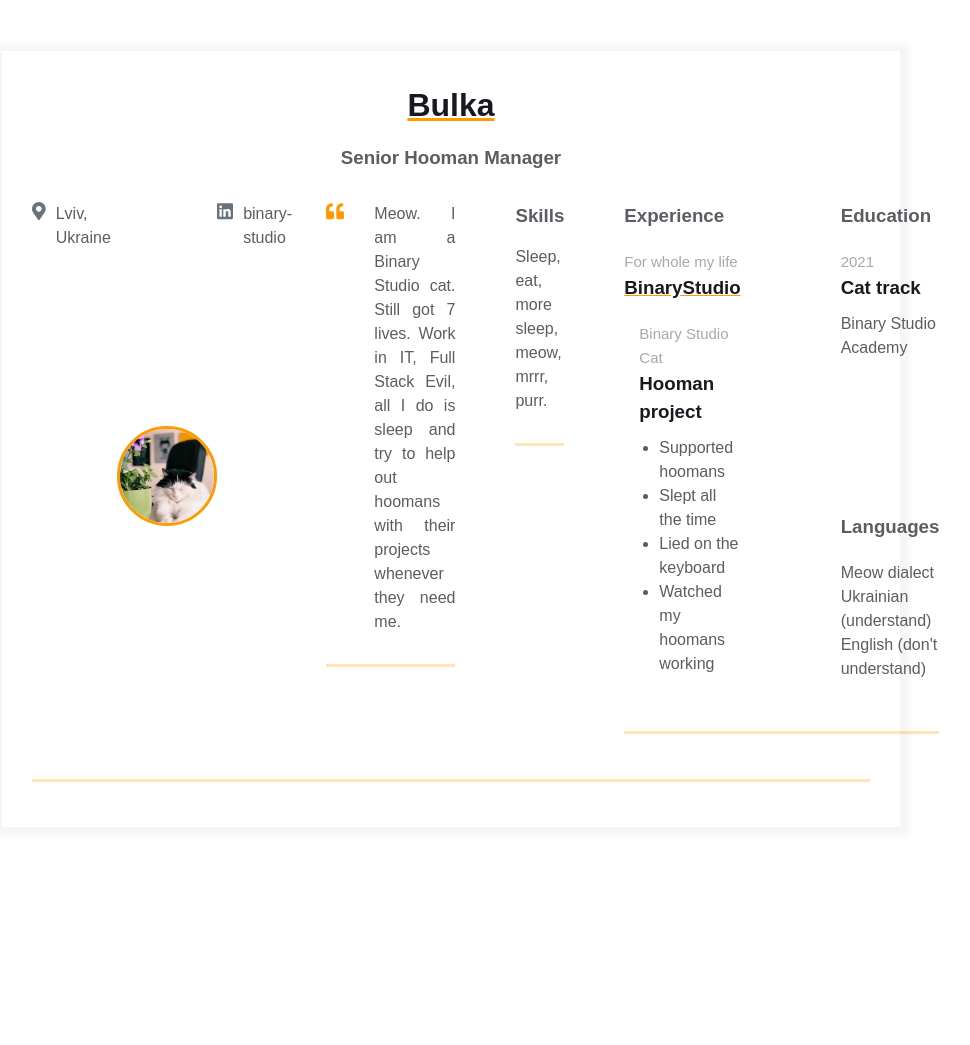
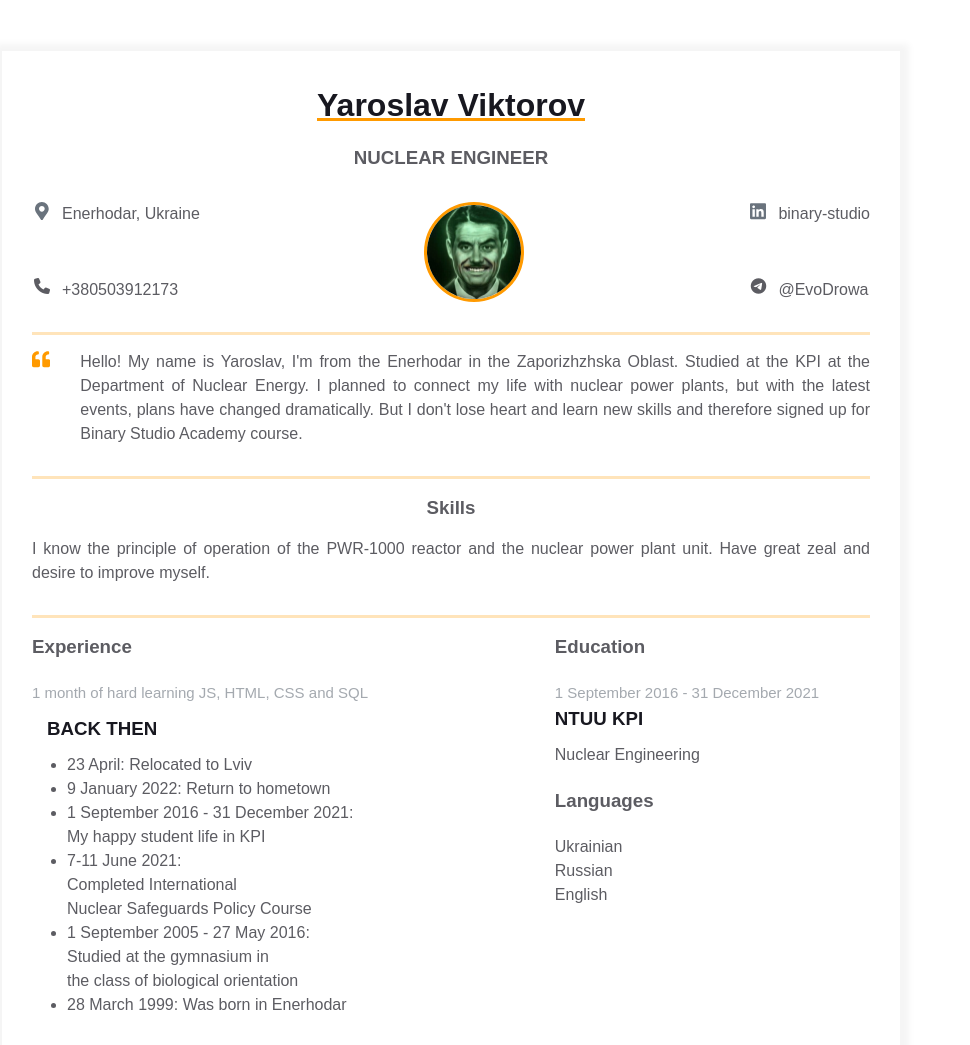
Before and after one commit to EvoDrowa/homepage2022, a plain HTML site: page index.html in a window 1280 px wide. Shown: the top 1045 px of the page, without its empty margins (189-1159 px from the left). Before the commit the page ends 878 px from the top, so only its background shows below. Drawn offline with Linux system fonts and the light colour scheme.

Commit message:
My resume

```diff
--- a/index.html
+++ b/index.html
@@ -1,18 +1,21 @@
 <!DOCTYPE html>
 <html>
+
 <head>
   <link rel="stylesheet" href="styles.css">
   <meta name="viewport" content="width=device-width, initial-scale=1" />
   <meta charset="UTF-8" />
   <title>Résumé</title>
+  <script src="https://kit.fontawesome.com/33f6d1a200.js" crossorigin="anonymous"></script>
 </head>
+
 <body>
   <main>
     <div class="resume">
       <div class="container">
         <div class="resume__block">
-              <h1 class="contact-info__header">Bulka</h1>
-              <h3 class="contact-info__sub-header">Senior Hooman Manager</h3>
+          <h1 class="contact-info__header">Yaroslav Viktorov</h1>
+          <h3 class="contact-info__sub-header">NUCLEAR ENGINEER</h3>
 
           <div class="contact_info_container fh">
             <div class="contact-info__block">
@@ -24,12 +27,18 @@
                     </path>
                   </svg>
                 </div>
-                    <span>Lviv, Ukraine</span>
+                <span>Enerhodar, Ukraine</span>
+              </a>
+              <a href="tel:+380503912173" rel="author" class="contact-info__item">
+                <div class="contact-info__item-icon-wrapper">
+                  <i class="contact-info__item-icon fa-solid fa-phone"></i>
+                </div>
+                <span>+380503912173</span>
               </a>
             </div>
 
             <div class="contact-info__block contact-info__block--center">
-                  <img class="contact-info__avatar" src="assets/bulka.jpg" alt="Avatar">
+              <img class="contact-info__avatar" src="assets/mr.house.png" alt="Avatar">
             </div>
 
             <div class="contact-info__block">
@@ -43,6 +52,15 @@
                 </div>
                 <span>binary-studio</span>
               </a>
+              <a href="" rel="author" class="contact-info__item">
+                <div class="contact-info__item-icon-wrapper">
+                  <i class="contact-info__item-icon fa-brands fa-telegram"></i>
+                </div>
+                <span>@EvoDrowa</span>
+              </a>
+            </div>
+          </div>
+        </div>
       </div>
 
       <div class="container">
@@ -55,10 +73,11 @@
                 </path>
               </svg>
             </div>
-                        <p class="intro_text">Meow.
-                          I am a Binary Studio cat. Still got 7 lives. Work in IT, Full Stack Evil,
-                          all I do is sleep and try to help out hoomans with their projects whenever
-                          they need me.
+            <p class="intro_text">
+              Hello! My name is Yaroslav, I'm from the Enerhodar in the Zaporizhzhska Oblast.
+              Studied at the KPI at the Department of Nuclear Energy.
+              I planned to connect my life with nuclear power plants, but with the latest events, plans have changed dramatically.
+              But I don't lose heart and learn new skills and therefore signed up for Binary Studio Academy course.
             </p>
           </div>
         </div>
@@ -68,7 +87,9 @@
         <div class="resume__block">
           <div class="skills">
             <h3 class="skills__header">Skills</h3>
-                        <p class="skills__text">Sleep, eat, more sleep, meow, mrrr, purr. </p>
+            <p class="skills__text">I know the principle of operation of the PWR-1000 reactor and the nuclear power plant unit.
+              Have great zeal and desire to improve myself.
+            </p>
           </div>
         </div>
       </div>
@@ -77,62 +98,60 @@
         <div class="resume__block">
           <div class="main-info fh">
 
-                        <div class="experiences"><div class="experiences">
+            <div class="experiences">
               <h3 class="experiences__header">Experience</h3>
               <div class="experiences__company">
                 <div class="experiences__company-header">
-                                <span class="experiences__company-header-durability">For whole my life</span>
-                                <h3 class="experiences__company-header-name">BinaryStudio</h3>
+                  <span class="experiences__company-header-durability">1 month of hard learning JS, HTML, CSS and SQL</span>
                 </div>
 
                 <div class="experiences__company-project">
-                                <span class="experiences__company-project-role">Binary Studio Cat</span>
-                                <h3 class="experiences__company-project-name">Hooman project</h3>
+                  <h3 class="experiences__company-project-name">BACK THEN</h3>
                   <ul class="experiences__company-project-responsibilities">
-                                  <li>Supported hoomans</li>
-                                  <li>Slept all the time</li>
-                                  <li>Lied on the keyboard</li>
-                                  <li>Watched my hoomans working</li>
+                    <li>23 April: Relocated to Lviv</li>
+                    <li>9 January 2022: Return to hometown</li>
+                    <li>1 September 2016 - 31 December 2021:
+                      <br> My happy student life in KPI</li>
+                    <li>7-11 June 2021:
+                      <br>Completed International <br>Nuclear Safeguards Policy Course
+                    </li>
+                    <li>1 September 2005 - 27 May 2016:
+                      <br>Studied at the gymnasium in <br>the class of biological orientation
+                    </li>
+                    <li>28 March 1999: Was born in Enerhodar</li>
                   </ul>
-                              </div>
                 </div>
               </div>
             </div>
 
             <div class="additional-info fv">
-                            <div class="additional-info fv">
               <div class="additional-info__education">
               <h3 class="additional-info__education-header">Education</h3>
               <div class="additional-info__education-university">
-                                <span class="additional-info__education-university-durability">2021</span>
-                                <h3 class="additional-info__education-university-speciality">Cat track</h3>
-                                <p class="additional-info__education-university-name">Binary Studio Academy</p>
+                <span class="additional-info__education-university-durability">1 September 2016 - 31 December 2021</span>
+                <h3 class="additional-info__education-university-speciality">NTUU KPI</h3>
+                <p class="additional-info__education-university-name">Nuclear Engineering</p>
               </div>
             </div>
 
             <div class="additional-info__languages">
               <h3 class="additional-info__languages-header">Languages</h3>
               <p class="additional-info__languages-item">
-                                Meow dialect
+                Ukrainian
               </p>
               <p class="additional-info__languages-item">
-                                Ukrainian (understand)
+                Russian
               </p>
               <p class="additional-info__languages-item">
-                                English (don't understand)
+                English
               </p>
+            </div>
+          </div>
           </div>
         </div>
       </div>
 
     </div>
-                    </div>
-                  </div>
-
-              </div>
-            </div>
-          </div>
-        </div>
   </main>
 </body>
 </html>
--- a/styles.css
+++ b/styles.css
@@ -31,7 +31,6 @@ body {
 .fv {
     display: flex;
     flex-direction: column;
-    justify-content: space-between;
 }
 
 .resume {
@@ -207,6 +206,7 @@ body {
 }
 
 .experiences__company-project-name {
+    padding-top: 10px;
     color: var(--primary-text-color);
     text-align: left;
     margin-bottom: 10px;
```
Also changed, not shown: assets/mr.house.png (added). Lines whose indentation alone changed are shown as unchanged.
